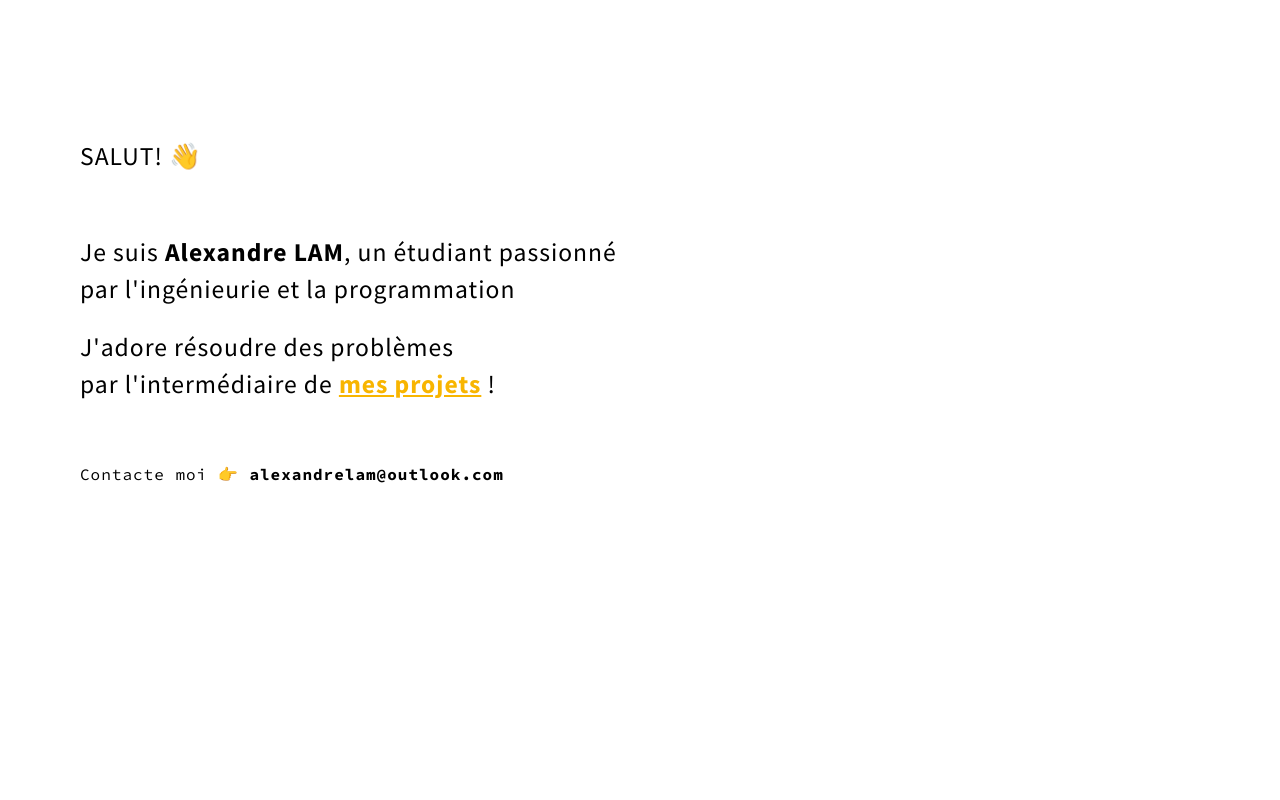
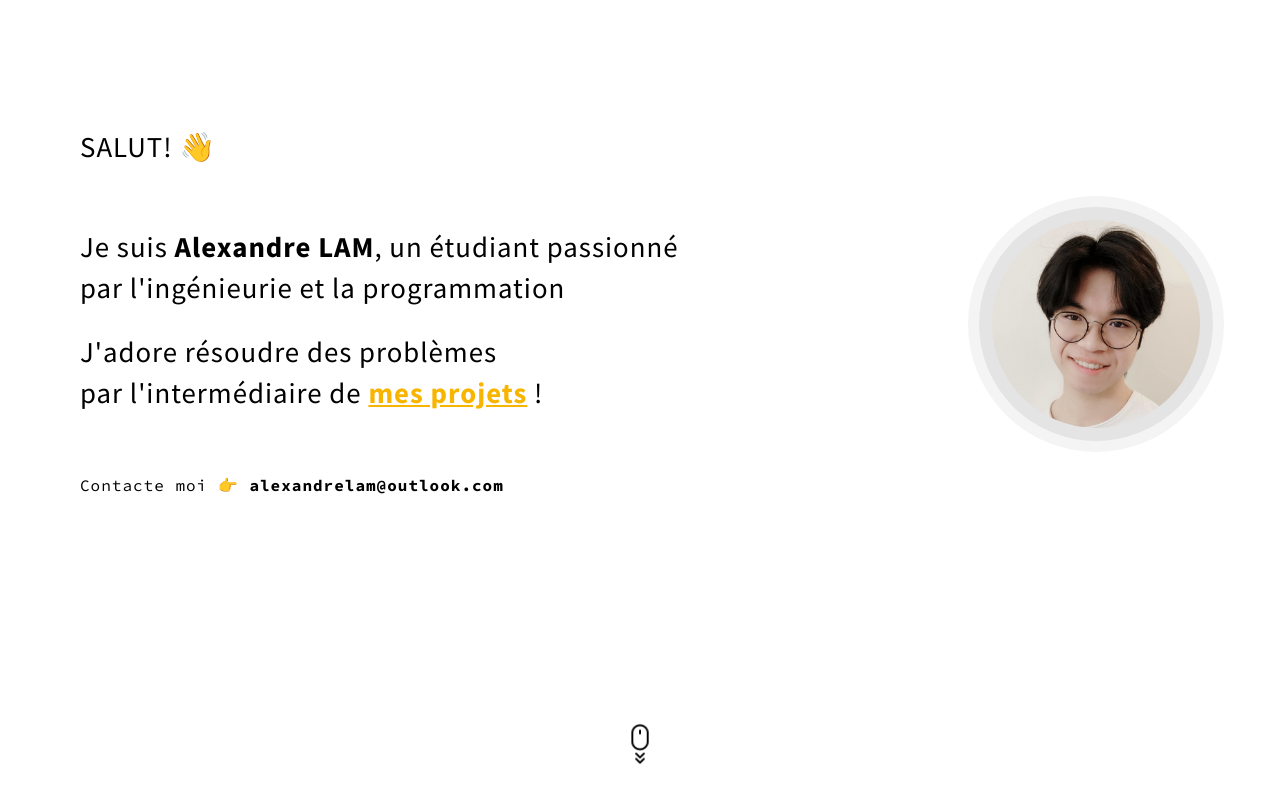
Before and after one commit to alexandrelam/portfolio-v2, a Gatsby site: page / in a window 1280 px wide. Built offline with nearby package versions, Linux system fonts and the light colour scheme; Gatsby itself is replaced by a stand-in of ours.

Commit message:
Finished Hero section

```diff
--- /dev/null
+++ b/src/components/profile_image.js
@@ -0,0 +1,32 @@
+import React from "react"
+import { useStaticQuery, graphql } from "gatsby"
+import Img from "gatsby-image"
+
+/*
+ * This component is built using `gatsby-image` to automatically serve optimized
+ * images with lazy loading and reduced file sizes. The image is loaded using a
+ * `useStaticQuery`, which allows us to load the image from directly within this
+ * component, rather than having to pass the image data down from pages.
+ *
+ * For more information, see the docs:
+ * - `gatsby-image`: https://gatsby.dev/gatsby-image
+ * - `useStaticQuery`: https://www.gatsbyjs.org/docs/use-static-query/
+ */
+
+const ProfileImage = () => {
+  const data = useStaticQuery(graphql`
+    query {
+      placeholderImage: file(relativePath: { eq: "crop_profile.jpg" }) {
+        childImageSharp {
+          fluid(maxWidth: 900) {
+            ...GatsbyImageSharpFluid
+          }
+        }
+      }
+    }
+  `)
+
+  return <Img fluid={data.placeholderImage.childImageSharp.fluid} />
+}
+
+export default ProfileImage
--- /dev/null
+++ b/src/components/scroll_icon.js
@@ -0,0 +1,32 @@
+import React from "react"
+import { useStaticQuery, graphql } from "gatsby"
+import Img from "gatsby-image"
+
+/*
+ * This component is built using `gatsby-image` to automatically serve optimized
+ * images with lazy loading and reduced file sizes. The image is loaded using a
+ * `useStaticQuery`, which allows us to load the image from directly within this
+ * component, rather than having to pass the image data down from pages.
+ *
+ * For more information, see the docs:
+ * - `gatsby-image`: https://gatsby.dev/gatsby-image
+ * - `useStaticQuery`: https://www.gatsbyjs.org/docs/use-static-query/
+ */
+
+const ScrollIcon = () => {
+  const data = useStaticQuery(graphql`
+    query {
+      placeholderImage: file(relativePath: { eq: "scroll.png" }) {
+        childImageSharp {
+          fluid(maxWidth: 900) {
+            ...GatsbyImageSharpFluid
+          }
+        }
+      }
+    }
+  `)
+
+  return <Img fluid={data.placeholderImage.childImageSharp.fluid} />
+}
+
+export default ScrollIcon
--- a/src/sections/hero.js
+++ b/src/sections/hero.js
@@ -1,9 +1,12 @@
 import React from "react"
+import ProfileImage from "../components/profile_image"
+import ScrollIcon from "../components/scroll_icon"
 import "./styles/hero.css"
 
 export default function HeroSection() {
   return (
-    <section className="wrapper">
+    <section>
+      <div className="wrapper">
         <div className="content">
           <div className="left-content">
             <p className="top">SALUT! 👋</p>
@@ -12,12 +15,24 @@ export default function HeroSection() {
             </p>
             <p className="line2">par l'ingénieurie et la programmation</p>
             <p className="line1">J'adore résoudre des problèmes</p>
-          <p className="line2">par l'intermédiaire de <strong className="highlight">mes projets</strong> !</p>
+            <p className="line2">
+              par l'intermédiaire de{" "}
+              <strong className="highlight">mes projets</strong> !
+            </p>
             <p className="bottom">
               Contacte moi 👉 <strong>alexandrelam@outlook.com</strong>
             </p>
           </div>
         </div>
+        <div className="image-container">
+          <ProfileImage />
+          <div className="image-border-1"></div>
+          <div className="image-border-2"></div>
+        </div>
+      </div>
+      <div className="icon-container">
+        <ScrollIcon />
+      </div>
     </section>
   )
 }
--- a/src/sections/styles/hero.css
+++ b/src/sections/styles/hero.css
@@ -5,14 +5,15 @@
   margin: auto;
   padding: 5rem;
   font-family: "source sans pro";
-  font-size: 1.6rem;
+  font-size: 1.8rem;
   display: flex;
   align-items: center;
   letter-spacing: 1px;
+  justify-content: space-between;
 }
 
-.content{
-    display: flex;
+.content {
+  display: flex;
 }
 
 .top {
@@ -27,15 +28,98 @@
   margin-bottom: 6rem;
 }
 
-.line1{
-    margin-bottom: 0.3rem;
+.line1 {
+  margin-bottom: 0.3rem;
 }
 
-.line2{
-    margin-top: 0.3rem;
+.line2 {
+  margin-top: 0.3rem;
 }
 
-.highlight{
-    color: #F8B500;
-    text-decoration: underline;
+.highlight {
+  color: #f8b500;
+  text-decoration: underline;
 }
+
+.image-container {
+  position: relative;
+}
+
+.image-border-1 {
+  width: 14.6rem;
+  height: 14.6rem;
+  margin-bottom: 6rem;
+  border-radius: 10rem;
+  background-color: #E4E4E4;
+  position: absolute;
+  top: 0;
+  left: 0;
+  z-index: 8;
+  margin-top: 0.7rem;
+  margin-left: 0.7rem;
+}
+
+.image-border-2 {
+  width: 16rem;
+  height: 16rem;
+  margin-bottom: 6rem;
+  border-radius: 10rem;
+  background-color: #F4F4F4;
+  position: absolute;
+  top: 0;
+  left: 0;
+}
+
+.gatsby-image-wrapper {
+  width: 13rem;
+  height: 13rem;
+  margin-bottom: 6rem;
+  border-radius: 10rem;
+  position: absolute;
+  z-index: 9;
+  top: 0;
+  left: 0;
+  margin-top: 1.5rem;
+  margin-left: 1.5rem;
+}
+
+@media screen and (max-width: 980px) {
+  .wrapper {
+    font-size: 1.2rem;
+  }
+
+  .bottom {
+    font-size: 0.9rem;
+  }
+}
+
+@media screen and (max-width: 800px) {
+  .image-container .gatsby-image-wrapper {
+    display: none;
+  }
+
+  .image-border-2{
+    display: none;
+  }
+
+  .image-border-1{
+    display: none;
+  }
+}
+
+@media screen and (max-width: 580px) {
+  .wrapper {
+    padding: 0.7rem;
+    font-size: 1rem;
+  }
+
+  .bottom {
+    font-size: 0.8rem;
+  }
+}
+
+.icon-container .gatsby-image-wrapper{
+  margin: auto;
+  width: 3rem;
+  height: 3rem;
+}
```
Also changed, not shown: src/images/crop_profile.jpg (added), src/images/profile.jpg (added), src/images/scroll.png (added). Lines whose indentation alone changed are shown as unchanged.
